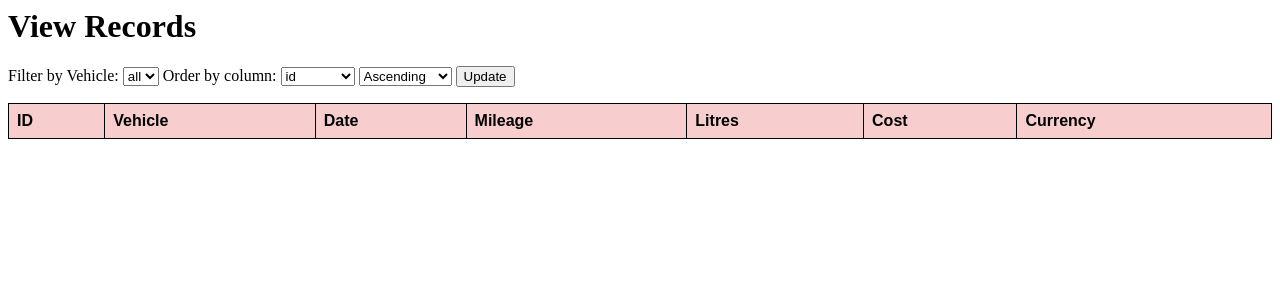
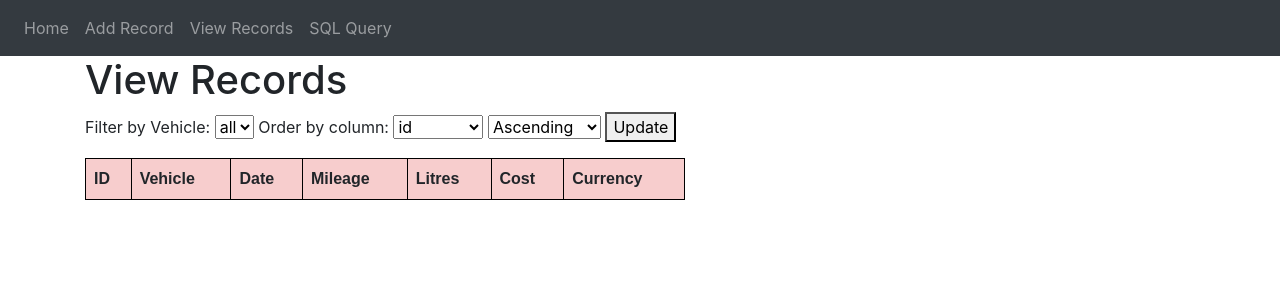
Before and after one commit to someingonewrong/Flask-Fuel-Basics, a Flask app: page /view-records in a window 1280 px wide. Shown: the top 300 px of the page. Run offline with Flask 3, Linux system fonts and the light colour scheme; data that the repository does not hold is empty; some libraries are stand-ins or nearby versions.

Commit message:
Added a bit of formatting and a navigation bar!

```diff
--- /dev/null
+++ b/templates/base.html
@@ -0,0 +1,60 @@
+<!DOCTYPE html>
+<html>
+    <head>
+        <meta charset="utf-8" />
+        <meta name="viewport" content="width=device-width, initial-scale=1" />
+        <link
+            rel="stylesheet"
+            href="https://stackpath.bootstrapcdn.com/bootstrap/4.4.1/css/bootstrap.min.css"
+            integrity="sha384-Vkoo8x4CGsO3+Hhxv8T/Q5PaXtkKtu6ug5TOeNV6gBiFeWPGFN9MuhOf23Q9Ifjh"
+            crossorigin="anonymous"
+        />
+        <link
+            rel="stylesheet"
+            href="https://stackpath.bootstrapcdn.com/font-awesome/4.7.0/css/font-awesome.min.css"
+            crossorigin="anonymous"
+        />
+
+        <title>{% block title %}Home{% endblock %}</title>
+
+        {% block head_ext %}{% endblock %}
+    </head>
+
+    <body>
+        <nav class="navbar navbar-expand-lg navbar-dark bg-dark">
+            <button
+                class="navbar-toggler"
+                type="button"
+                data-toggle="collapse"
+                data-target="#navbar"
+            >
+                <span class="navbar-toggler-icon"></span>
+            </button>
+            <div class="collapse navbar-collapse" id="navbar">
+                <div class="navbar-nav">
+                    <a class="nav-item nav-link" id="home" href="/">Home</a>
+                    <a class="nav-item nav-link" id="add-record" href="/add-record">Add Record</a>
+                    <a class="nav-item nav-link" id="view-records" href="/view-records">View Records</a>
+                    <a class="nav-item nav-link" id="sql" href="/sql">SQL Query</a>
+                </div>
+            </div>
+        </nav>
+
+        <div class="container">{% block content %} {% endblock %}</div>
+        <script
+            src="https://code.jquery.com/jquery-3.2.1.slim.min.js"
+            integrity="sha384-KJ3o2DKtIkvYIK3UENzmM7KCkRr/rE9/Qpg6aAZGJwFDMVNA/GpGFF93hXpG5KkN"
+            crossorigin="anonymous"
+        ></script>
+        <script
+            src="https://cdnjs.cloudflare.com/ajax/libs/popper.js/1.12.9/umd/popper.min.js"
+            integrity="sha384-ApNbgh9B+Y1QKtv3Rn7W3mgPxhU9K/ScQsAP7hUibX39j7fakFPskvXusvfa0b4Q"
+            crossorigin="anonymous"
+        ></script>
+        <script
+            src="https://maxcdn.bootstrapcdn.com/bootstrap/4.0.0/js/bootstrap.min.js"
+            integrity="sha384-JZR6Spejh4U02d8jOt6vLEHfe/JQGiRRSQQxSfFWpi1MquVdAyjUar5+76PVCmYl"
+            crossorigin="anonymous"
+        ></script>
+    </body>
+</html>
--- a/templates/view_records.html
+++ b/templates/view_records.html
@@ -1,9 +1,12 @@
+{% extends "base.html" %}
+{% block title %}View Records{% endblock %}
+{% block head_ext %}
     <head>
         <style>
             table {
             font-family: arial, sans-serif;
             border-collapse: collapse;
-        width: 100%;
+            width: 600px;
             }
 
             td, th {
@@ -21,7 +24,9 @@
             }
         </style>
     </head>
+{% endblock %}
 
+{% block content %}
     <h1>View Records</h1>
 
     <form method='post'>
@@ -85,3 +90,4 @@
         {% endfor %}
 
     </table>
+{% endblock %}
```
Also changed, not shown: main.py (+0 -7 lines), templates/add_record.html (+5 -2 lines), templates/sql.html (+11 -5 lines). Lines whose indentation alone changed are shown as unchanged.
